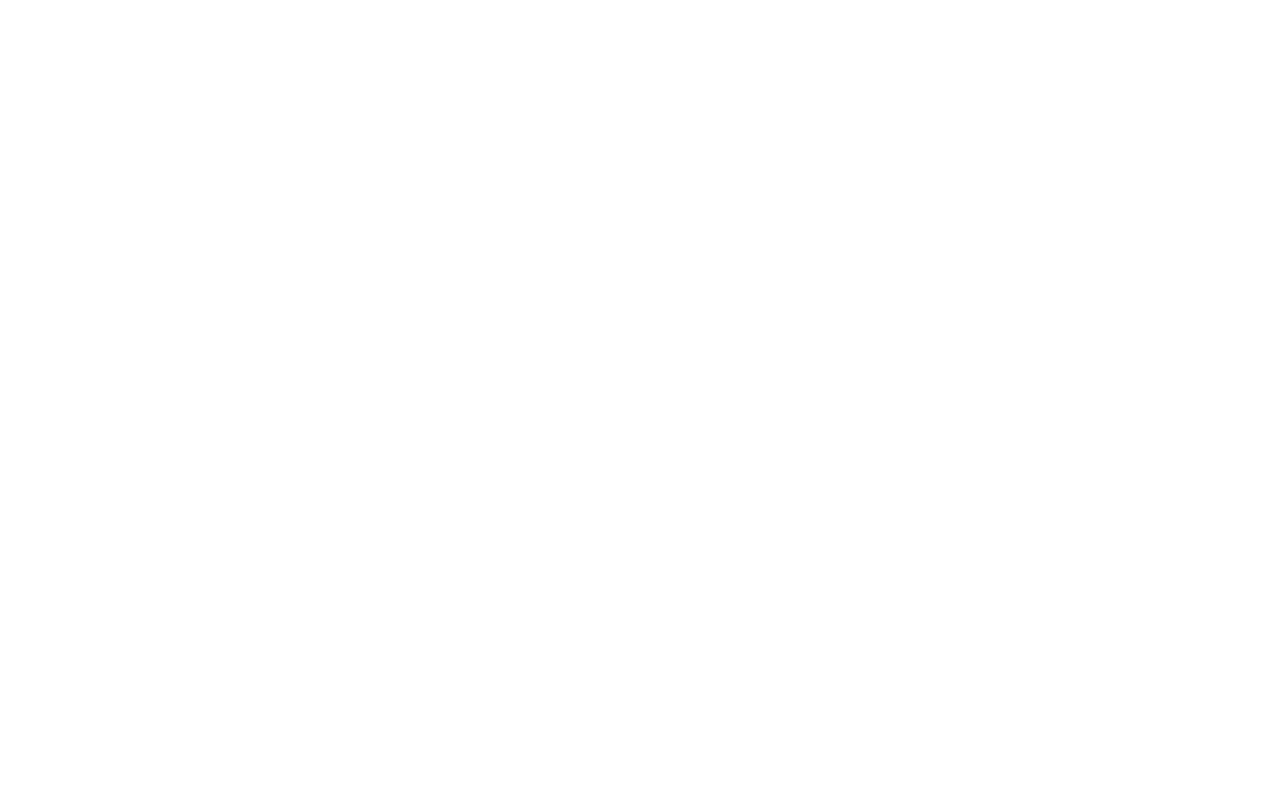
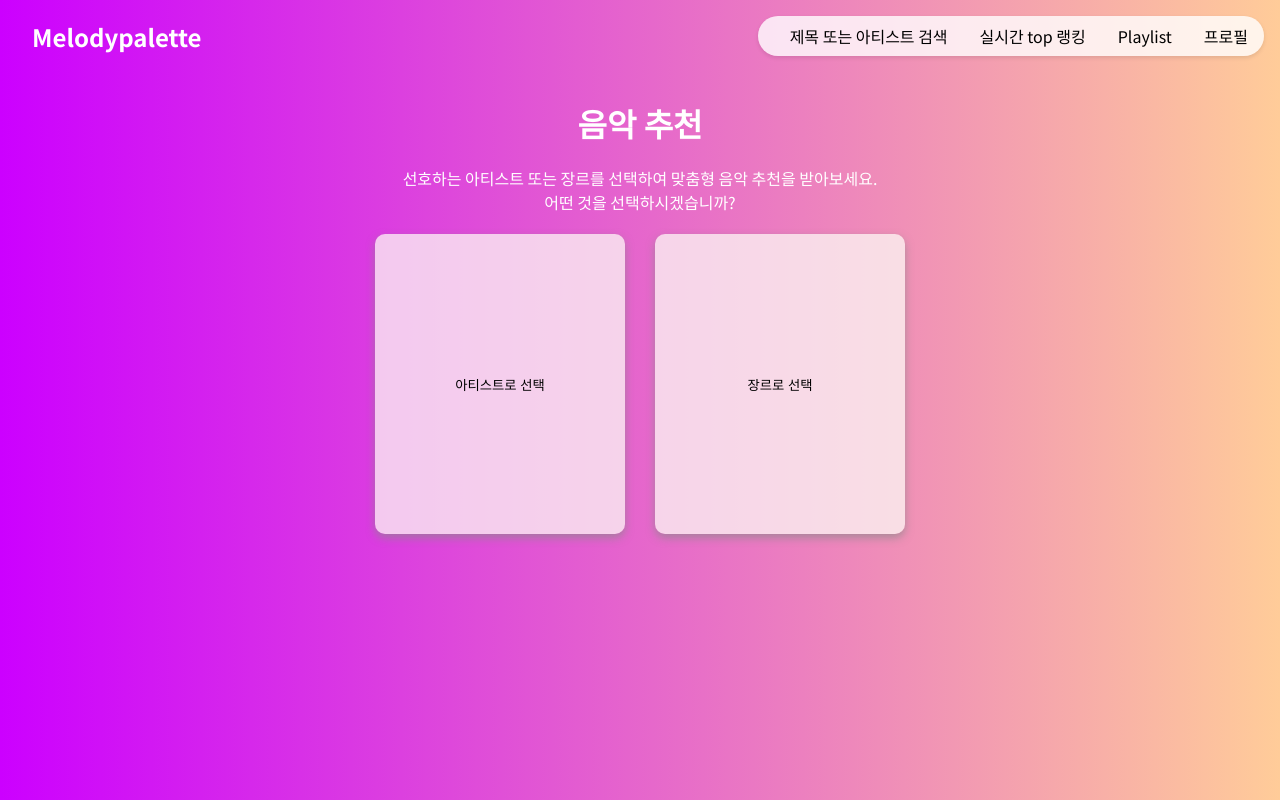
Before and after one commit to joonyoungchoi0801/melodypalette, a React (Create React App) app in the folder client/: page /recommendation in a window 1280 px wide. Before the commit this address had no page. Built offline with nearby package versions, Linux system fonts and the light colour scheme.

Commit message:
recommedation 페이지 구현

```diff
--- a/client/src/components/App.js
+++ b/client/src/components/App.js
@@ -2,6 +2,7 @@ import React from 'react';
 import { BrowserRouter as Router, Route, Routes } from 'react-router-dom';
 import Main from './Main';
 import SearchResult from './SearchResult';
+import Recommendation from './Recommendation';
 
 function App() {
   return (
@@ -9,6 +10,7 @@ function App() {
       <Routes>
         <Route path="/" element={<Main />} />
         <Route path="/search" element={<SearchResult />} />
+        <Route path="/recommendation" element={<Recommendation />} />
       </Routes>
     </Router>
   );
--- a/client/src/components/Main.js
+++ b/client/src/components/Main.js
@@ -36,6 +36,10 @@ function Main() {
     navigate(`/search?query=${searchTerm}`);
   };
 
+  const handleRecommendButtonClick = () => {
+    navigate('/recommendation');
+  };
+
   return (
     <div className="Main">
       <nav className="navbar" style={{ backgroundColor: navbarBackground }}>
@@ -55,7 +59,7 @@ function Main() {
         <div className="intro-container">
           <h3>Melodypalette에서 새로운 음악을 만나보세요</h3>
           <p className='intro-text'>음악 취향을 분석하여, 당신에게 딱 맞는 곡을 추천해드립니다.</p>
-          <button className="recommend-button">음악 추천받기</button>
+          <button className="recommend-button" onClick={handleRecommendButtonClick}>음악 추천받기</button>
           <div className="album-container">
             {albumCovers.map((cover, index) => (
               <div key={index} className="album">
--- /dev/null
+++ b/client/src/components/Recommendation.css
@@ -0,0 +1,63 @@
+.Recommendation {
+  background: linear-gradient(to right, #CC00FF, #FFCC99);
+  color: white;
+  width: 100%;
+  height: 100vh;
+}
+
+.content {
+  padding-top: 100px;
+  text-align: center;
+}
+
+.description {
+  margin: 20px 0;
+  font-size: 1rem;
+}
+
+.select-content{
+  display: flex;
+  justify-content: center;
+  /* align-items: center; */
+  width: 100%;
+  height: 55vh;
+  gap: 30px;
+}
+
+.select-artist {
+  display: flex;
+  width: 250px;
+  height: 300px;
+  background-color: rgba(252, 248, 245, 0.749);
+  border-radius: 10px;
+  box-shadow: 0 4px 8px rgba(137, 137, 137, 0.676);
+}
+
+.select-genre{
+  display: flex;
+  width: 250px;
+  height: 300px;
+  background-color: black;
+}
+
+.options {
+  display: flex;
+  gap: 30px;
+  justify-content: center;
+}
+
+.option-button {
+  padding: 0.5rem 1rem;
+  background-color: rgba(252, 248, 245, 0.749);
+  color: black;
+  border: none;
+  cursor: pointer;
+  width: 250px;
+  height: 300px;
+  border-radius: 10px;
+  box-shadow: 0 4px 8px rgba(137, 137, 137, 0.676);
+}
+
+.option-button:hover {
+  background-color: rgba(220, 218, 216, 0.751);
+}
--- /dev/null
+++ b/client/src/components/Recommendation.js
@@ -0,0 +1,37 @@
+import React from 'react';
+import './Recommendation.css';
+
+function Recommendation() {
+  return (
+    <div className='Recommendation'>
+      <nav className="navbar">
+        <div className="navbar-container">
+          <h3 className="logo">Melodypalette</h3>
+          <div className='navbar-box'>
+            <ul>
+              <li><a href="#section1">제목 또는 아티스트 검색</a></li>
+              <li><a href="#section2">실시간 top 랭킹</a></li>
+              <li><a href="#section3">Playlist</a></li>
+              <li><a href="#section4">프로필</a></li>
+            </ul>
+          </div>
+        </div>
+      </nav>
+      <div className="content">
+        <h1>음악 추천</h1>
+        <p className='description'>
+          선호하는 아티스트 또는 장르를 선택하여 맞춤형 음악 추천을 받아보세요.<br />
+          어떤 것을 선택하시겠습니까?
+        </p>
+      </div>
+      <div className='select-content'>
+        <div className='options'>
+          <button className='option-button'>아티스트로 선택</button>
+          <button className='option-button'>장르로 선택</button>
+        </div>
+      </div>
+    </div>
+  );
+}
+
+export default Recommendation;
```
